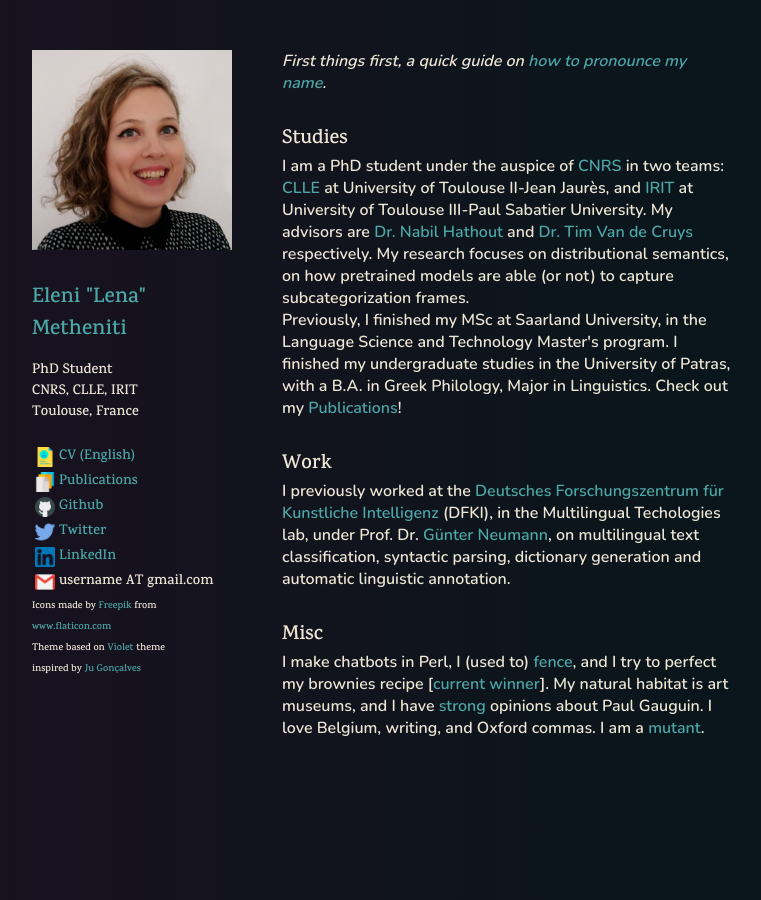
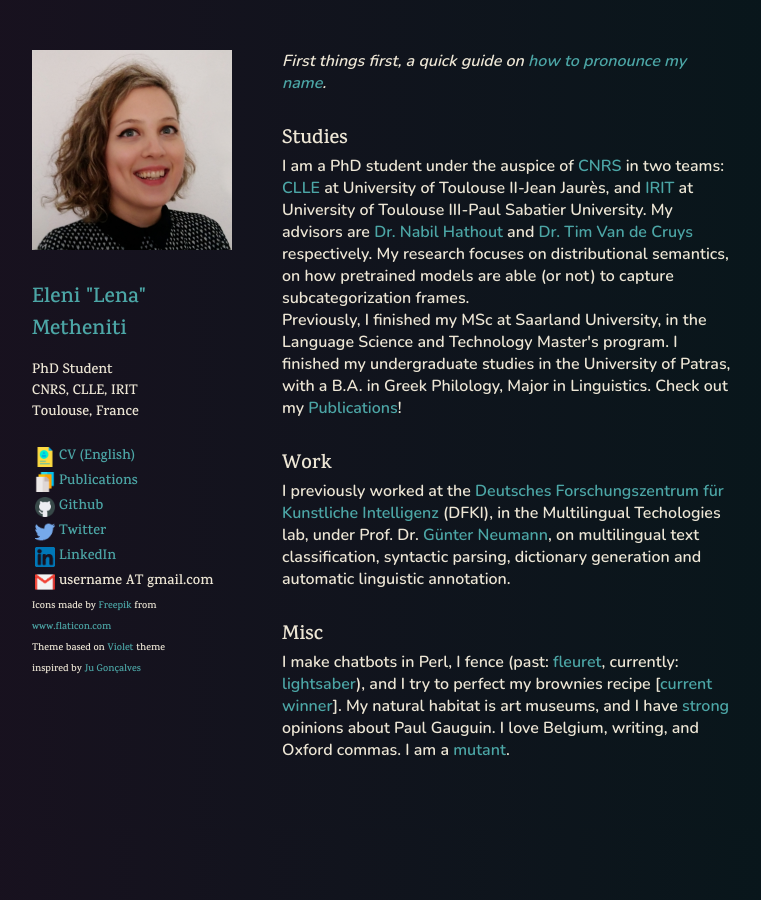
Before and after one commit to lenakmeth/lenakmeth.github.io, a Jekyll site: the page built from index.html, in a window 1280 px wide. Shown: the whole page, without its empty margins (68-829 px from the left). Built offline with Jekyll 4.4.1, drawn with Linux system fonts in a browser that asks for light colours.

Commit message:
personal info

```diff
--- a/index.html
+++ b/index.html
@@ -72,6 +72,6 @@
 
   <p>
     <div style="font-family: 'Karma', serif; font-size:20px"><strong>Misc</strong></br></div>
-    <div style="font-family: 'Nunito', sans-serif; font-size:16px">I make chatbots in Perl, I (used to) <a href="assets/images/oaka-2014.jpg" target="_blank" rel="noopener">fence</a>, and I try to perfect my brownies recipe [<a href="https://docs.google.com/document/d/1L0wh0j058coJJB6W_V3UbjLbRfLCsGsEmARmqVl8-ik/edit?usp=sharing" target="_blank" rel="noopener">current winner</a>]. My natural habitat is art museums, and I have <a href="assets/images/ongo-gablogian.gif" target="_blank" rel="noopener">strong</a> opinions about Paul Gauguin. I love Belgium, writing, and Oxford commas. I am a <a href="https://en.wikipedia.org/wiki/Clinodactyly" target="_blank" rel="noopener">mutant</a>.</div>
+    <div style="font-family: 'Nunito', sans-serif; font-size:16px">I make chatbots in Perl, I fence (past: <a href="assets/images/oaka-2014.jpg" target="_blank" rel="noopener">fleuret</a>, currently: <a href="https://www.facebook.com/EnclaveDuDernierOrdre/?__tn__=%2Cd%2CP-R&eid=ARDFHPArNrGWdLNymDKJCap4yeD5xypRkG9jxeitIuLW6x10J0nhcOlx1HsG2BgeYzATjO4lhAZKshko" target="_blank" rel="noopener">lightsaber</a>), and I try to perfect my brownies recipe [<a href="https://docs.google.com/document/d/1L0wh0j058coJJB6W_V3UbjLbRfLCsGsEmARmqVl8-ik/edit?usp=sharing" target="_blank" rel="noopener">current winner</a>]. My natural habitat is art museums, and I have <a href="assets/images/ongo-gablogian.gif" target="_blank" rel="noopener">strong</a> opinions about Paul Gauguin. I love Belgium, writing, and Oxford commas. I am a <a href="https://en.wikipedia.org/wiki/Clinodactyly" target="_blank" rel="noopener">mutant</a>.</div>
   </p>
 </section>
```
